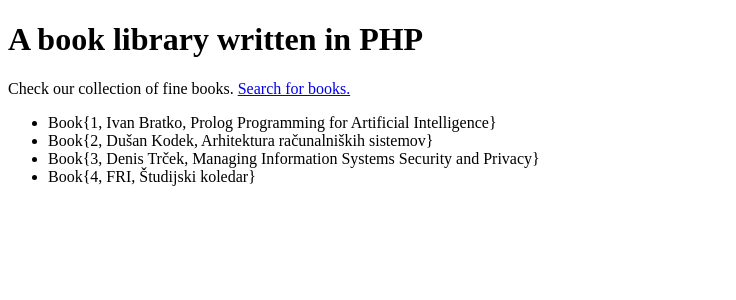
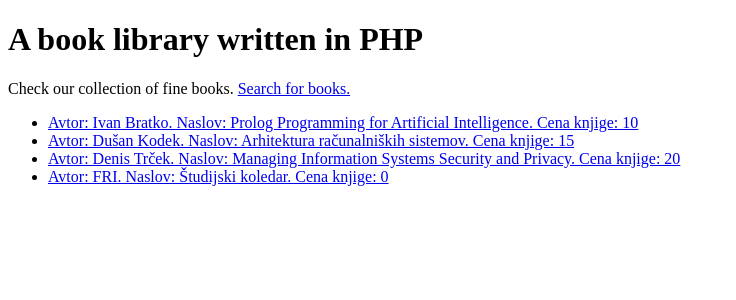
Before and after one commit to klemenp950/ST, a PHP site: page /all-books.php in a window 1280 px wide. Shown: the top 300 px of the page, without its empty margins (0-736 px from the left). Run offline with PHP 8.4, Linux system fonts and the light colour scheme.

Commit message:
Vaja 5 5/7

```diff
--- a/Vaja 5/Book.php
+++ b/Vaja 5/Book.php
@@ -4,6 +4,7 @@ class Book {
     public $title = null;
     public $author = null;
     public $id = 0;
+    public $price = 0;
 
     /**
      * Constructor: creates a new instance.
@@ -11,10 +12,11 @@ class Book {
      * @param type $title
      * @param type $author
      */
-    public function __construct($id, $title, $author) {
+    public function __construct($id, $title, $author, $price) {
         $this->id = $id;
         $this->title = $title;
         $this->author = $author;
+        $this ->price = $price;
     }
 
     /**
--- a/Vaja 5/BookDB.php
+++ b/Vaja 5/BookDB.php
@@ -18,10 +18,10 @@ class BookDB {
      */
     public static function getAllBooks() {
         $books = array();
-        $books[1] = new Book(1, "Prolog Programming for Artificial Intelligence", "Ivan Bratko");
-        $books[2] = new Book(2, "Arhitektura računalniških sistemov", "Dušan Kodek");
-        $books[3] = new Book(3, "Managing Information Systems Security and Privacy", "Denis Trček");
-        $books[4] = new Book(4, "Študijski koledar", "FRI");
+        $books[1] = new Book(1, "Prolog Programming for Artificial Intelligence", "Ivan Bratko", 10);
+        $books[2] = new Book(2, "Arhitektura računalniških sistemov", "Dušan Kodek", 15);
+        $books[3] = new Book(3, "Managing Information Systems Security and Privacy", "Denis Trček", 20);
+        $books[4] = new Book(4, "Študijski koledar", "FRI", 0);
 
         return $books;
     }
--- a/Vaja 5/all-books.php
+++ b/Vaja 5/all-books.php
@@ -13,8 +13,12 @@ require_once ("BookDB.php");
 
 <ul>
     <?php foreach (BookDB::getAllBooks() as $book):
-    # Implemet a nicer presentation for a book, for instance: <li>Author: Title (XY EUR)</li>
+    $id = $book->id;
+    $author = $book->author;
+    $title = $book->title;
+    $price = $book->price;
+    $besedilo = "Avtor: $author. Naslov: $title. Cena knjige: $price";
     ?>
-        <li><?= $book ?></li>
+    <li><a href="book-detail.php?id=<?php echo $id; ?>" id=$id><?php echo $besedilo ?></a></li>
     <?php endforeach; ?>
 </ul>
```
Also changed, not shown: Vaja 5/book-detail.php (+8 -4 lines), Vaja 5/check-prime.php (+6 -2 lines), Vaja 5/index.php (+1 -9 lines).
